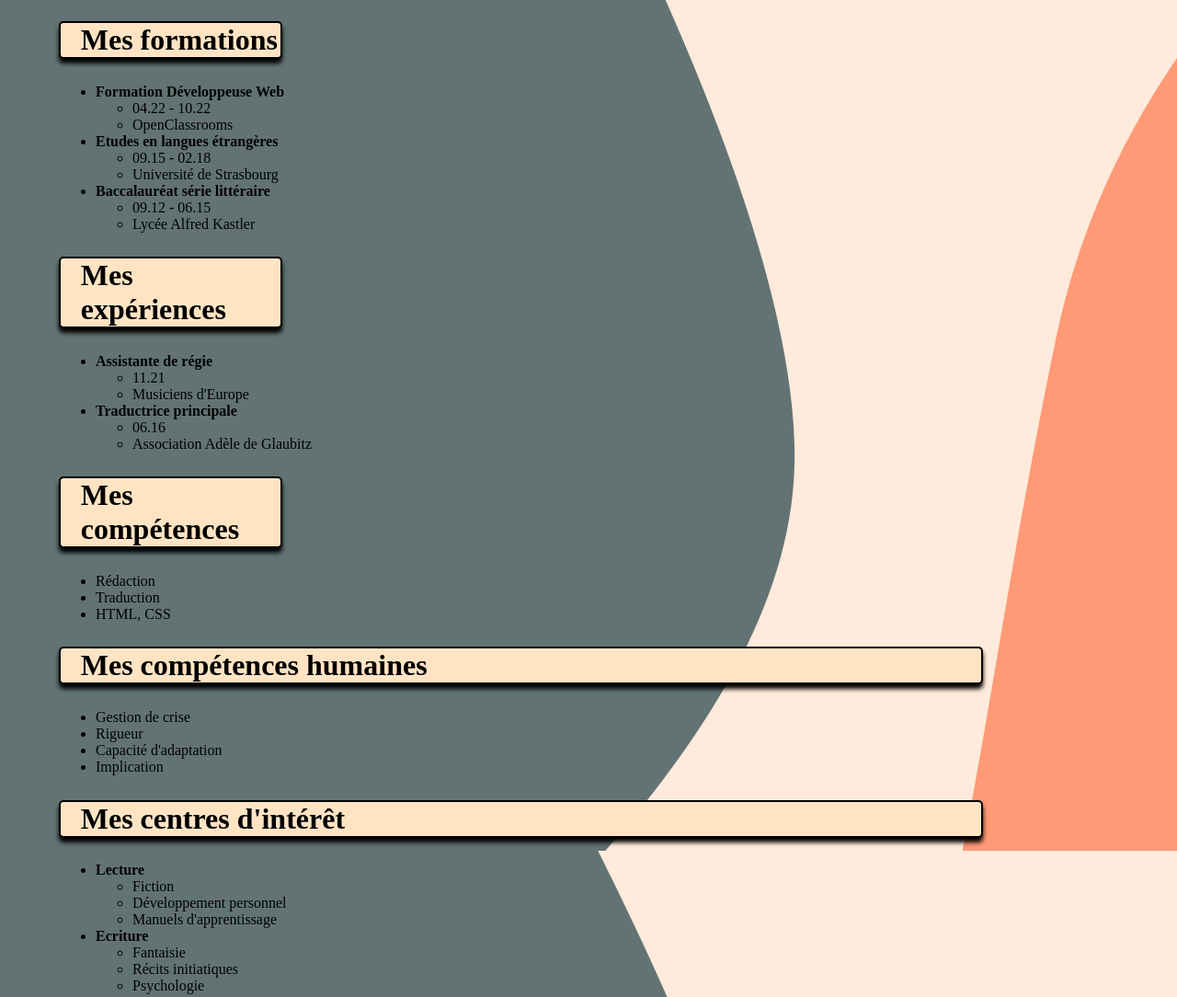
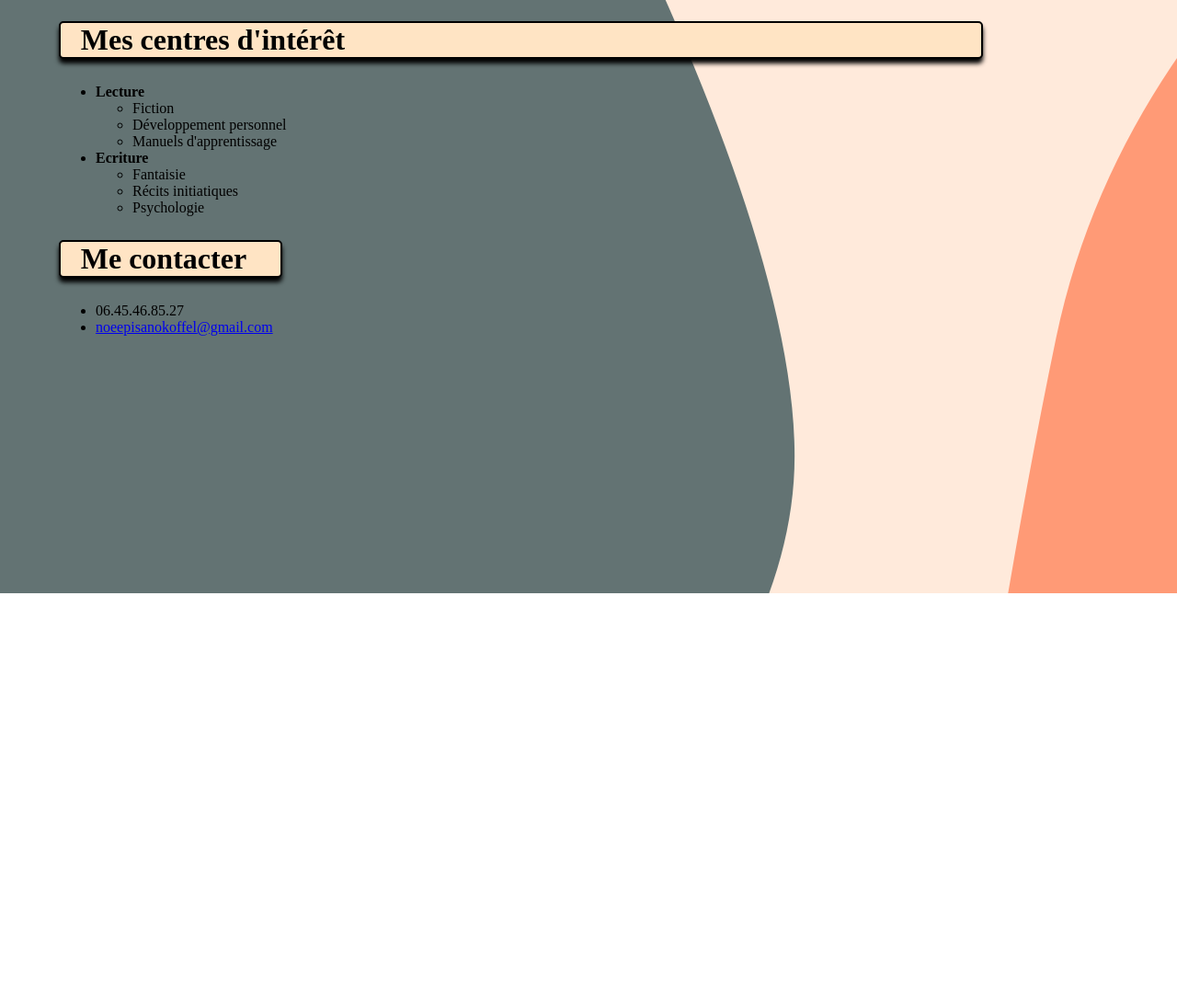
Before and after one commit to NoeePK/SITE_CV, a website: page index.html in a window 1280 px wide. Shown: the part 155-1239 px from the top of the page at 92% size. After the commit the page ends 800 px from the top, so only its background shows below. Drawn offline with Linux system fonts and the light colour scheme; files whose address does not match are found by name.

Commit message:
commit on master

```diff
--- a/index.html
+++ b/index.html
@@ -23,51 +23,8 @@
                         </ul>
                 </aside>
             </header>
+
                 <section>
-                    <h2>Mes formations</h2>
-                        <p><ul class="cadre">
-                            <li><strong>Formation Développeuse Web</strong>
-                                 <ul><li>04.22 - 10.22</li>
-                                 <li>OpenClassrooms</li></ul></li>
-
-                            <li><strong>Etudes en langues étrangères</strong>
-                                <ul><li>09.15 - 02.18</li>
-                                <li>Université de Strasbourg</li></ul></li>
-
-                            <li><strong>Baccalauréat série littéraire</strong>
-                                <ul><li>09.12 - 06.15</li>
-                                <li>Lycée Alfred Kastler</li></ul></li>
-                    </ul></p>
-                </section>
-                <section>
-                    <h2>Mes expériences</h2>
-                        <p><ul class="cadre">
-                            <li><strong>Assistante de régie</strong>
-                                <ul><li>11.21</li>
-                                <li>Musiciens d'Europe</li></ul>
-                            </li>
-                            <li><strong>Traductrice principale</strong>
-                                <ul><li>06.16</li>
-                                <li>Association Adèle de Glaubitz</li></ul>
-
-                    </ul></p>
-                </section>
-                <section>
-                    <h2>Mes compétences</h2>
-                        <p><ul class="cadre">
-                        <li>Rédaction</li>
-                        <li>Traduction</li>
-                        <li>HTML, CSS</li>
-                        </ul></p>
-                </section>
-                <section>
-                    <h2 class="titre_aside">Mes compétences humaines</h2>
-                        <p><ul class="cadre">
-                            <li>Gestion de crise</li>
-                            <li>Rigueur</li>
-                            <li>Capacité d'adaptation</li>
-                            <li>Implication</li>
-                        </ul></p>
                     <h2 class="titre_aside">Mes centres d'intérêt</h2>
                         <p><ul class="cadre">
                             <li><strong>Lecture</strong><ul>
```
Also changed, not shown: accueil.html (+32 -10 lines).
